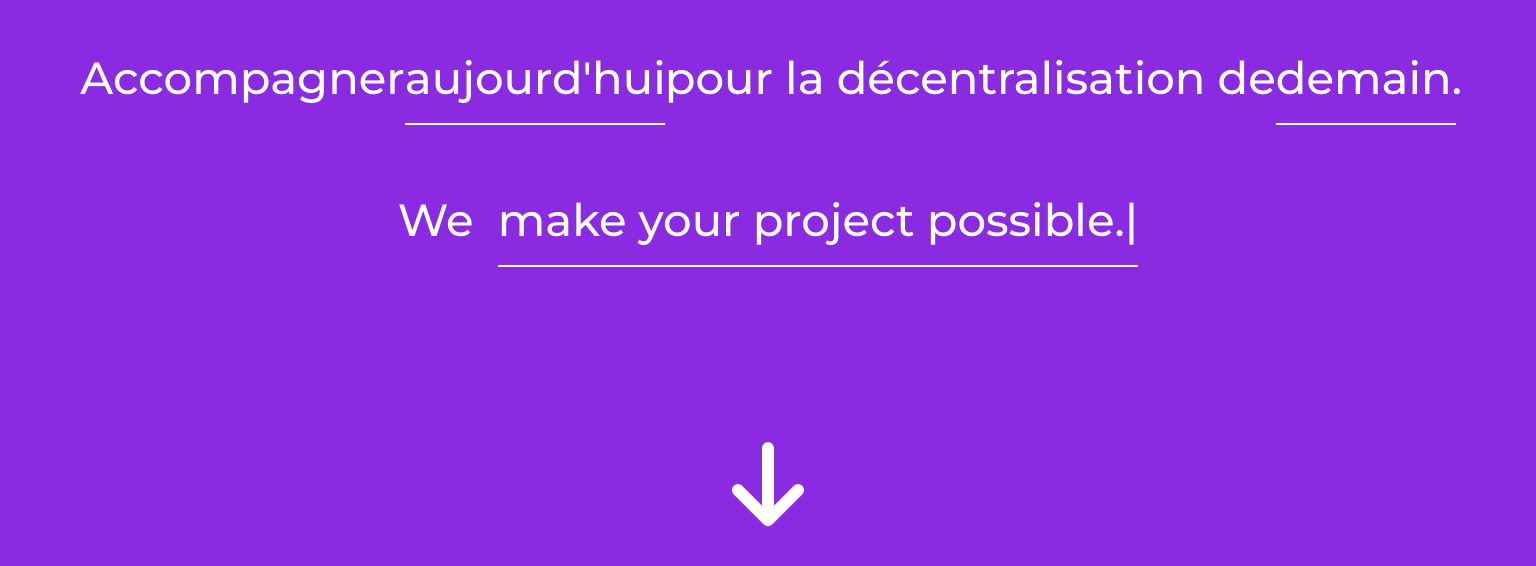
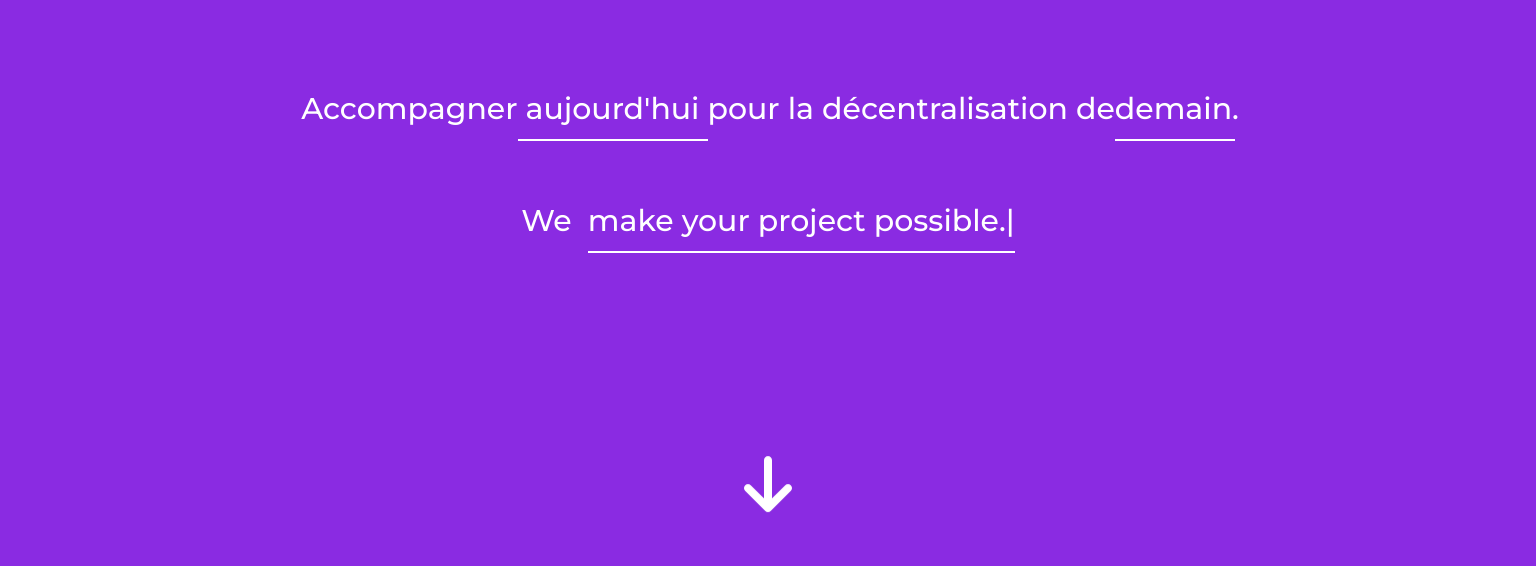
Before and after one commit to The-JW-Corp/JW-Corp-react, a React (Create React App) app: page / in a window 1536 px wide. Shown: the part 202-768 px from the top of the page. Built offline with nearby package versions, Linux system fonts and the light colour scheme.

Commit message:
Anchor added + fixed reponsive for underline and font size

```diff
--- a/src/components/LandingPage/LandingPage.css
+++ b/src/components/LandingPage/LandingPage.css
@@ -231,51 +231,94 @@
 
 @media (min-width:1000px) {
     .landing-page {
-        font-size: 38px;
+        font-size: 30px;
     }
     .line-and-word{
-        width: 220px;
+        width: 190px;
     }
     .underline-landing-page{
-        width: 220px;
+        width: 190px;
     }
     .line-and-word2 {
-        width: 150px ;
+        width: 125px ;
     }
     .underline-landing-page2{
-        width: 150px ;
+        width: 125px ;
     }
 }
 
 @media (min-width: 1200px) {
     .landing-page {
-        font-size: 45px;
+        font-size: 30px;
     }
     .line-and-word {
-        width: 240px;
+        width: 190px;
     }
     .underline-landing-page {
-        width: 245px;
+        width: 190px;
     }
     .line-and-word2 {
-        width: 160px;
+        width: 140px;
     }
     .underline-landing-page2 {
-        width: 160px;
+        width: 140px;
+    }
+    .arrow-bloc-landing-page {
+        top: 200px;
     }
 }
 
 @media (min-width: 1300px) {
     .line-and-word {
-        width: 260px;
+        width: 190px;
     }
     .underline-landing-page{
-        width: 260px;
+        width: 190px;
     }
     .line-and-word2 {
-        width: 180px;
+        width: 130px;
     }
     .underline-landing-page2{
-        width: 180px;
+        width: 130px;
     }
 }
+@media (min-width: 1400px) {
+    .line-and-word {
+        width: 190px;
+    }
+    .underline-landing-page{
+        width: 190px;
+    }
+    .line-and-word2 {
+        width: 120px;
+    }
+    .underline-landing-page2{
+        width: 120px;
+    }
+}
+
+@media (min-width: 1600px) {
+    .landing-page
+    {
+        font-size: 34px;
+    }
+    .line-and-word {
+        width: 210px;
+    }
+    .underline-landing-page{
+        width: 210px;
+    }
+    .line-and-word2 {
+        width: 140px;
+    }
+    .underline-landing-page2{
+        width: 140px;
+    }
+    .arrow-icon {
+        width: 1.4em;
+
+    }
+    .arrow-bloc-landing-page{
+        top: 210px;
+    }
+}
--- a/src/components/LandingPage/LandingPage.js
+++ b/src/components/LandingPage/LandingPage.js
@@ -40,17 +40,20 @@ function LandingPage() {
             </div>
           </div>
         </h1>
+        <a href="">
+
         <div className="ease-landing-page"></div>
         <div className="arrow-bloc-landing-page bouncing-animation bounce">
           <svg
             className="arrow-icon"
             xmlns="http://www.w3.org/2000/svg"
             viewBox="0 0 384 512"
-          >
+            >
             {/*! Font Awesome Pro 6.2.0 by @fontawesome - https://fontawesome.com License - https://fontawesome.com/license (Commercial License) Copyright 2022 Fonticons, Inc. */}
             <path d="M169.4 470.6c12.5 12.5 32.8 12.5 45.3 0l160-160c12.5-12.5 12.5-32.8 0-45.3s-32.8-12.5-45.3 0L224 370.8 224 64c0-17.7-14.3-32-32-32s-32 14.3-32 32l0 306.7L54.6 265.4c-12.5-12.5-32.8-12.5-45.3 0s-12.5 32.8 0 45.3l160 160z" />
           </svg>
         </div>
+            </a>
       </div>
     </section>
   );
```
